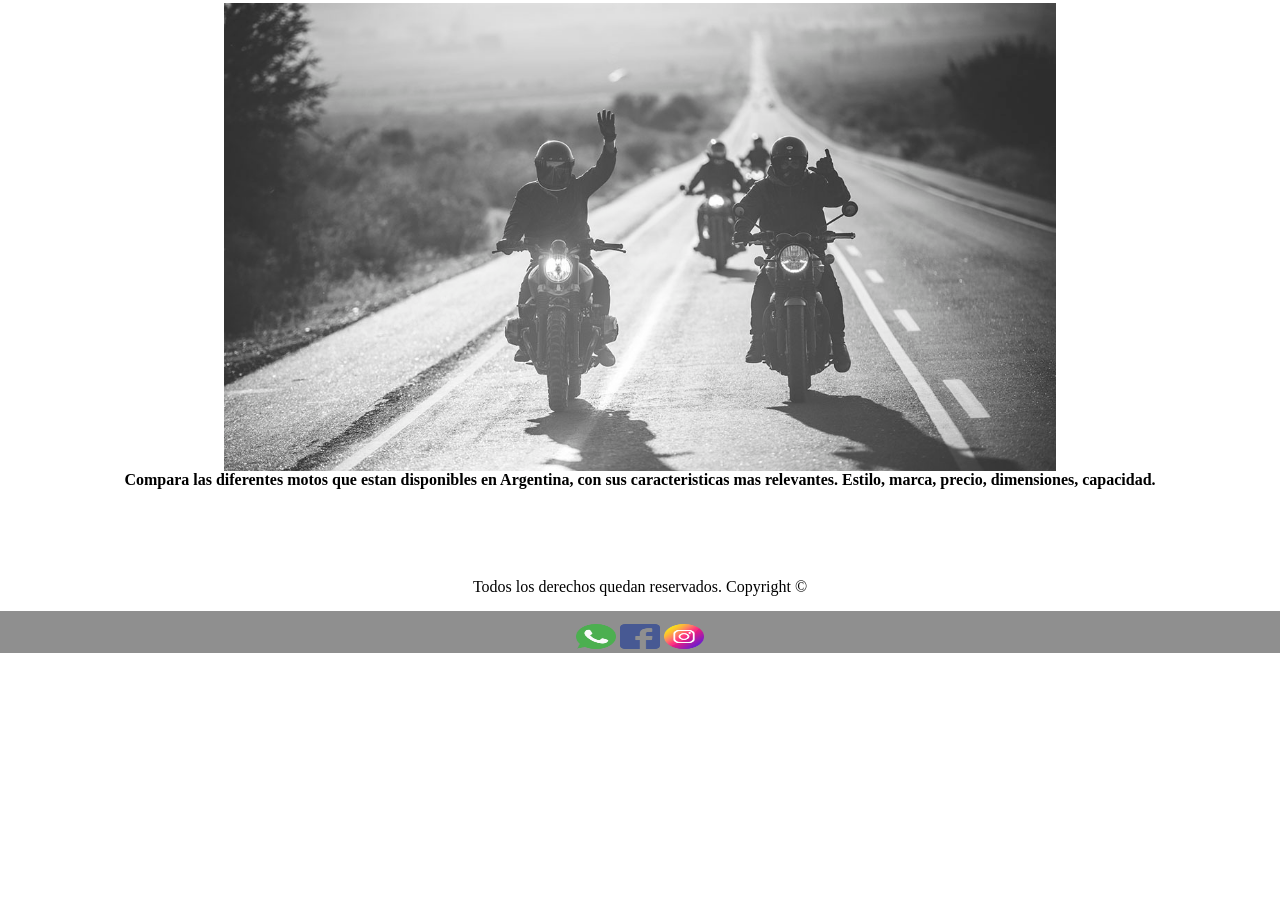
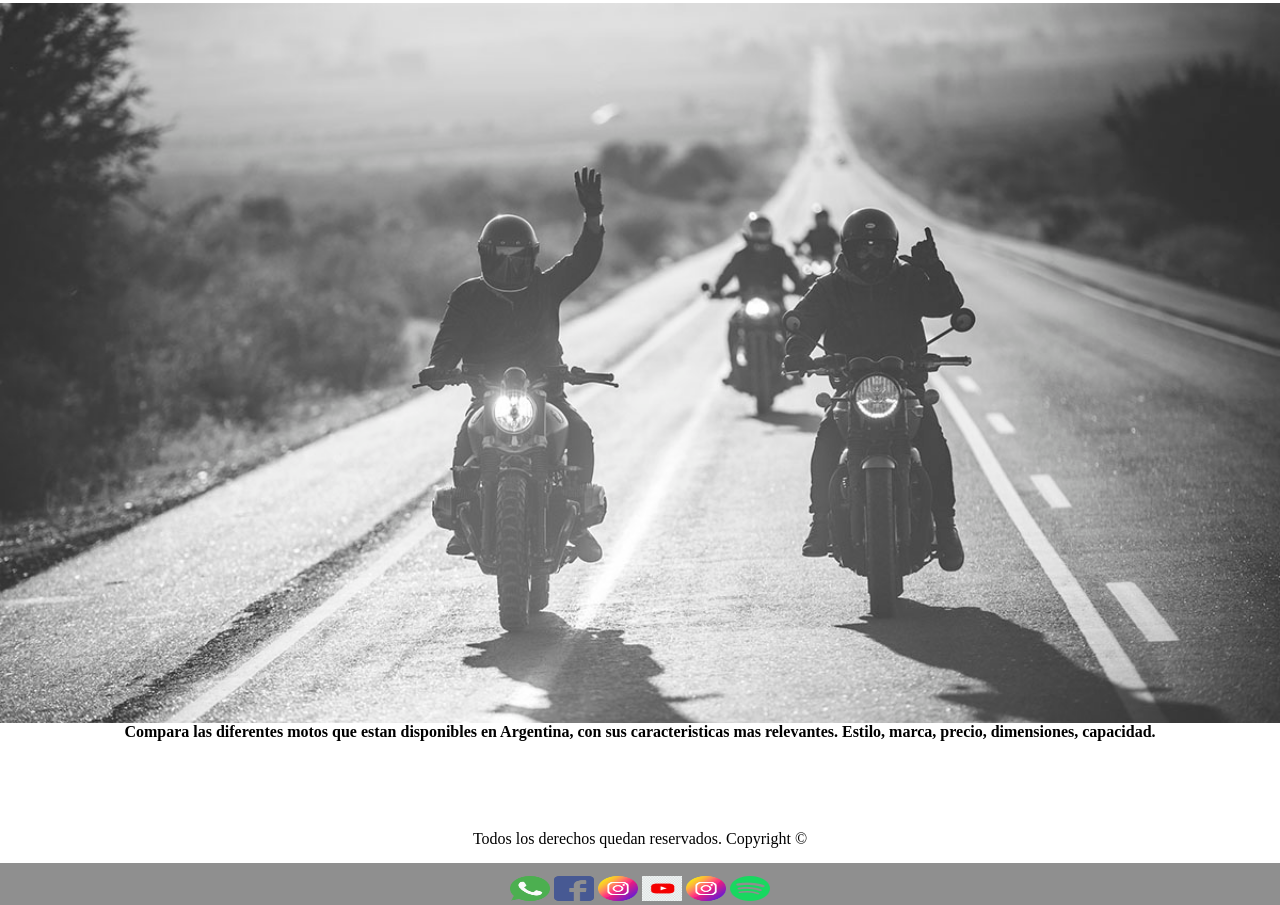
Before and after one commit to maurocipriano19/maurocipriano19.github.io, a plain HTML site: page index.html in a window 1280 px wide. Shown: the part 444-1349 px from the top of the page. Before the commit the page ends 1097 px from the top, so only its background shows below. Drawn offline with Linux system fonts and the light colour scheme.

Commit message:
Segundo commit

```diff
--- a/css/main.css
+++ b/css/main.css
@@ -72,7 +72,7 @@ p {
 }
 
 .centro{
-    width: 65%;
+    width: 100%;
     margin-left: auto;
     margin-right: auto;
     display: block;
--- a/index.html
+++ b/index.html
@@ -76,7 +76,11 @@
             <li>
                 <img src="./imagenes/whatsapp.png" width="40px" height="25px" alt="wsp">
                 <img src="./imagenes/facebook.png" width="40px" height="25px" alt="fc">
+                <img src="./imagenes/instagram.png" width="40px" height="25px" alt="inst">
+                <img src="./imagenes/LOGO_YOUTUBE.jpg" width="40px" height="25px" alt="Youtube">
                 <img src="./imagenes/instagram.png" width="40px" height="25px" alt="logo">
+                <img src="./imagenes/LOGO_SPOTIFYlogo.png" width="40px" height="25px" alt="Spotify">
+
             </li>
         </ul>
     </div>
```
Also changed, not shown: imagenes/LGOO_TICK_TOK.png (added), imagenes/LOGO_SPOTIFYlogo.png (added), imagenes/LOGO_YOUTUBE.jpg (added).
